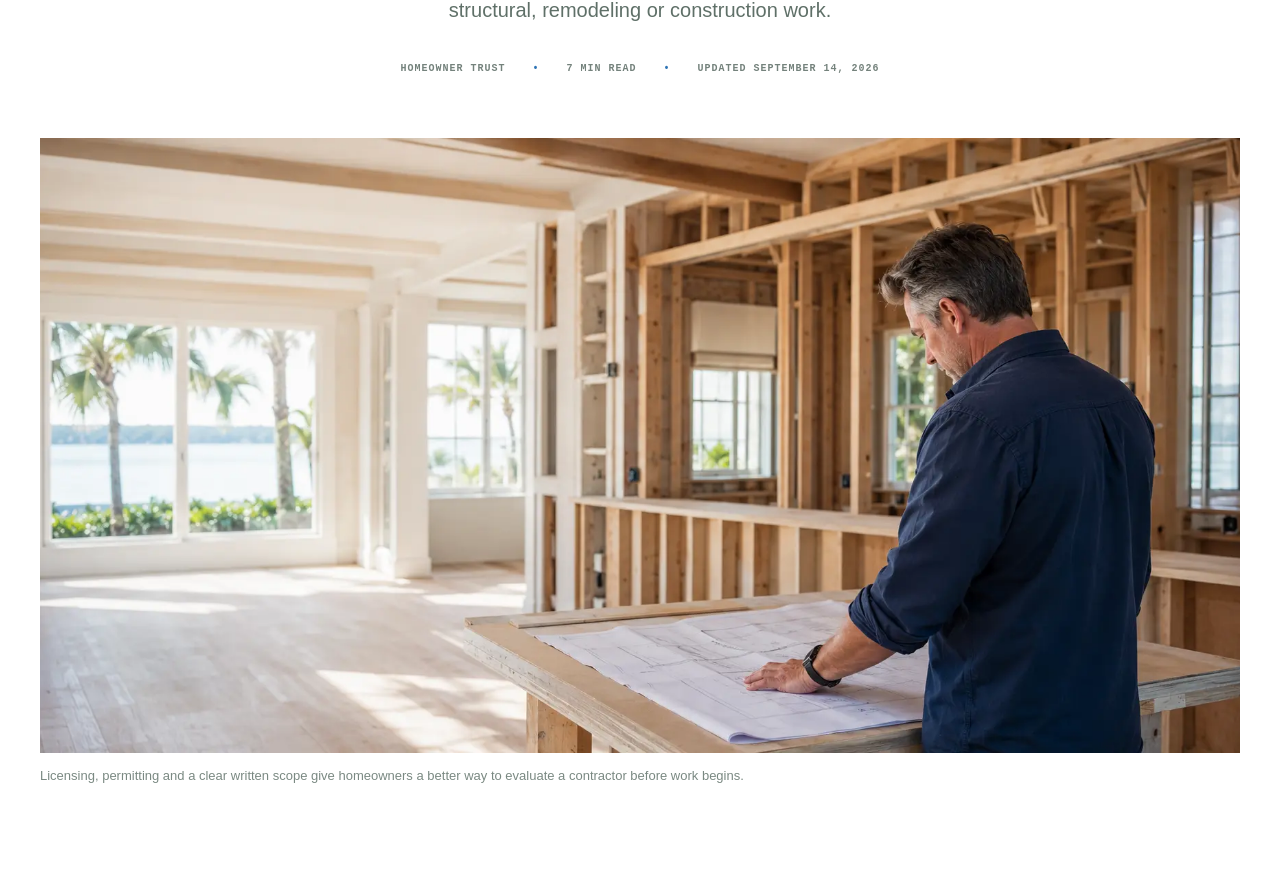
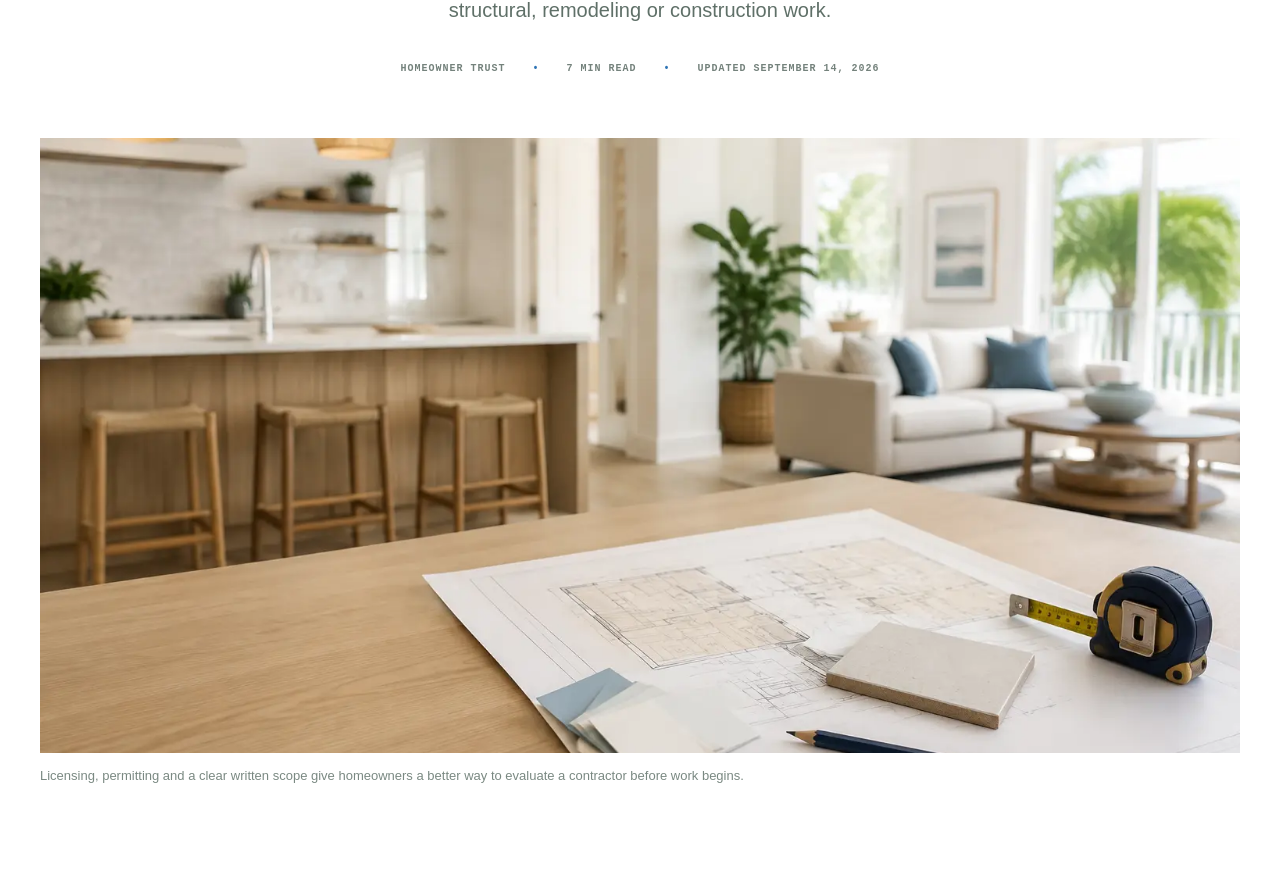
Before and after one commit to stylus1274/swift, a Next.js app: page /blog/why-local-contractor-licensing-matters-hernando-county in a window 1280 px wide. Shown: the part 517-1402 px from the top of the page. Built offline with nearby package versions, Linux system fonts and the light colour scheme.

Commit message:
Use distinct licensing article hero image

```diff
--- a/app/blog/why-local-contractor-licensing-matters-hernando-county/page.tsx
+++ b/app/blog/why-local-contractor-licensing-matters-hernando-county/page.tsx
@@ -51,7 +51,7 @@ export default function ContractorLicensingHernandoCountyArticlePage() {
       </header>
 
       <figure className="article-hero-image">
-        <img src="/assets/about-contractor-hero.webp" alt="Licensed contractor reviewing plans for a Florida home project" />
+        <img src="/assets/contact-planning-hero.webp" alt="Project plans and finish samples prepared for contractor review" />
         <figcaption>Licensing, permitting and a clear written scope give homeowners a better way to evaluate a contractor before work begins.</figcaption>
       </figure>
 
```
